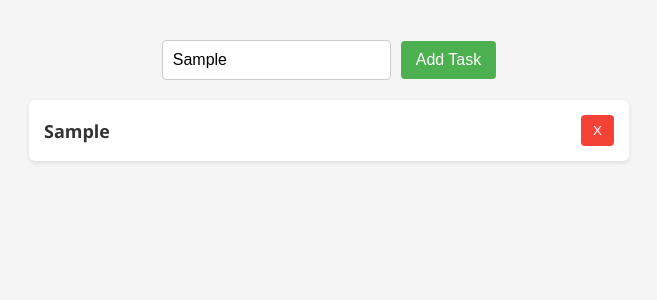
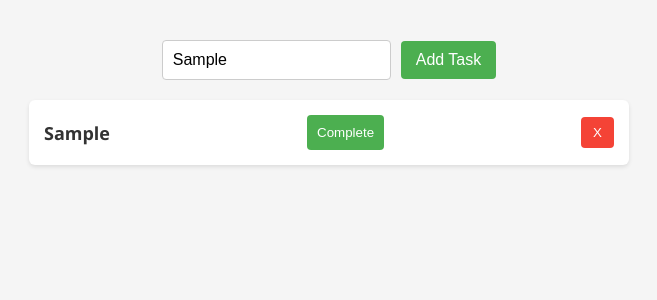
Before and after one commit to Faizan2310/toDoList, a React (Create React App) app: page / in a window 1280 px wide. Both pictures are taken after typing "Sample" into the empty fields and a click on the button "Add Task". Shown: the top 300 px of the page, without its empty margins (311-968 px from the left). Built offline with nearby package versions, Linux system fonts and the light colour scheme; the HTML template or start-up script is replaced by a standard one.

Commit message:
Added complete button

```diff
--- a/src/App.css
+++ b/src/App.css
@@ -72,7 +72,7 @@ body {
   color: #333;
 }
 
-.listTask button {
+.listTask .deleteBtn {
   background-color: #f44336;
   color: #fff;
   border: none;
@@ -82,6 +82,15 @@ body {
   transition: background-color 0.3s;
 }
 
-.listTask button:hover {
+.listTask .completeBtn{
+  background-color: #4caf50;
+  color: #fff;
+  border: none;
+  padding: 10px;
+  cursor: pointer;
+  border-radius: 4px;
+}
+
+.listTask .deleteBtn:hover {
   background-color: #d32f2f;
 }
--- a/src/App.js
+++ b/src/App.js
@@ -12,13 +12,28 @@ function App() {
     const task = {
       id: toDoList.length === 0 ? 1 : toDoList[toDoList.length - 1].id + 1,
       taskName: newTask,
+      isComplete: false,
     };
-    setTodoList([...toDoList, task]);
+    if(newTask === ""){
+      alert("Task name cannot be Empty!")}
+    else{
+      setTodoList([...toDoList, task]);}
   }
 
   const deleteTask = (id) => {
     const newToDolist = toDoList.filter((task)=>{return task.id !== id});
     setTodoList(newToDolist)
+  }
+
+  const completeTask = (id) =>{
+    setTodoList(toDoList.map((task) => {
+      if(task.id === id){
+        return{...task, isComplete: !task.isComplete}
+      }
+      else{
+        return task;
+      }
+    }))
   }
 
   return (
@@ -29,9 +44,10 @@ function App() {
       </div>
       <div className='listTask'>
       {toDoList.map((task)=>{
-        return <div key={task.id}>
+        return <div key={task.id} style={{backgroundColor: task.isComplete? "lightgreen": ""}}>
         <h1>{task.taskName}</h1>
-        <button onClick={() => deleteTask(task.id)}>X</button>
+        <button className='completeBtn' onClick={()=>completeTask(task.id)}>Complete</button>
+        <button className='deleteBtn' onClick={() => deleteTask(task.id)}>X</button>
         </div>})}
       </div>
     </div>
```
